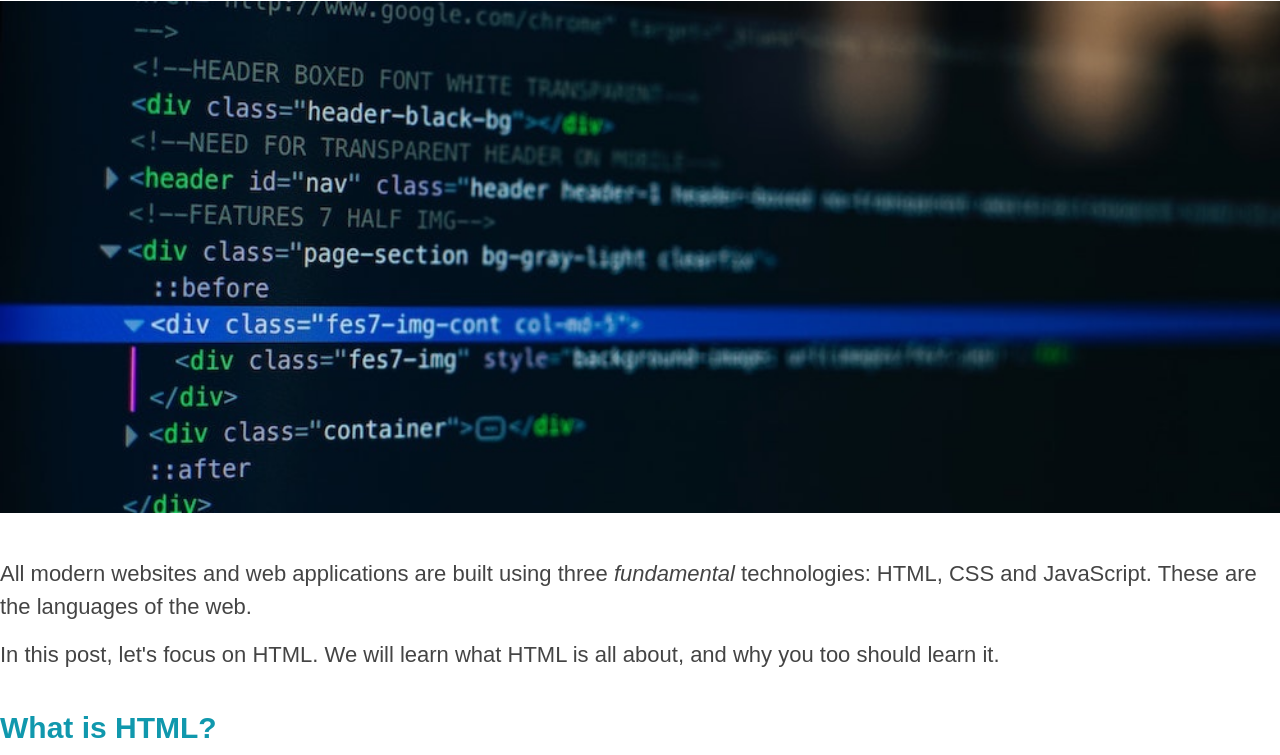
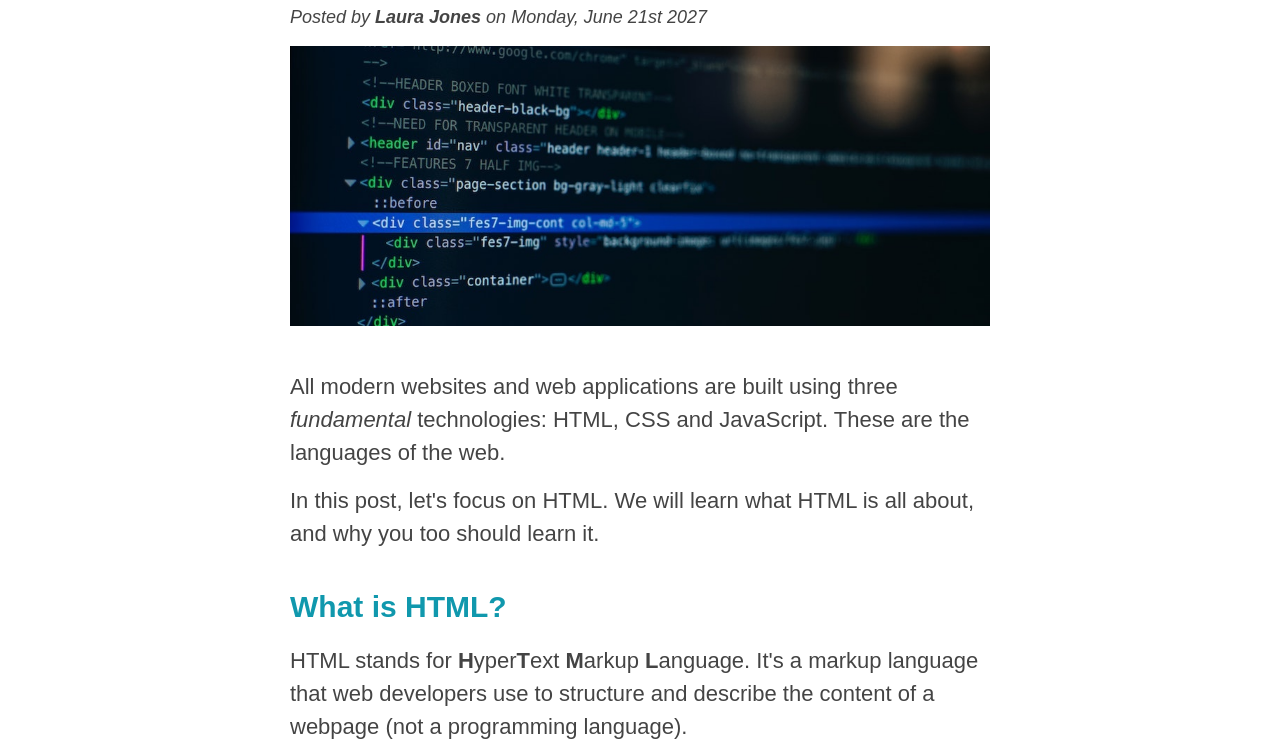
Before and after one commit to Coo1PeR/html-css-course, a plain HTML site: page 03-CSS-Fundamentals/index.html in a window 1280 px wide. Shown: the part 353-1108 px from the top of the page. Drawn offline with Linux system fonts and the light colour scheme.

Commit message:
037 centering page

```diff
--- a/03-CSS-Fundamentals/index.html
+++ b/03-CSS-Fundamentals/index.html
@@ -8,6 +8,7 @@
 
 	<body>
 
+		<div class="main-container">
 			<header class="main-header">
 				<h1>📘 The Code Magazine</h1>
 
@@ -52,7 +53,8 @@
 				</p>
 
 				<p>
-				In this post, let's focus on HTML. We will learn what HTML is all about,
+					In this post, let's focus on HTML. We will learn what HTML is all
+					about,
 					and why you too should learn it.
 				</p>
 
@@ -65,7 +67,8 @@
 				</p>
 				<p>
 					HTML consists of elements that describe different types of content:
-				paragraphs, links, headings, images, video, etc. Web browsers understand
+					paragraphs, links, headings, images, video, etc. Web browsers
+					understand
 					HTML and render HTML code as websites.
 				</p>
 				<p>In HTML, each element is made up of 3 parts:</p>
@@ -88,7 +91,8 @@
 				<h3>Why should you learn HTML?</h3>
 
 				<p>
-				There are countless reasons for learning the fundamental language of the
+					There are countless reasons for learning the fundamental language of
+					the
 					web. Here are 5 of them:
 				</p>
 
@@ -122,7 +126,8 @@
 						<p class="related-author">By Jonas Schmedtmann</p>
 					</li>
 					<li>
-					<img src="img/related-2.jpg" alt="Lightning" width="75" heigth="75"/>
+						<img src="img/related-2.jpg" alt="Lightning" width="75"
+								 heigth="75"/>
 						<a href="#">The Unknown Powers of CSS</a>
 						<p class="related-author">By Jim Dillon</p>
 					</li>
@@ -144,5 +149,8 @@
 					Copyright &copy; 2027 by The Code Magazine.
 				</p>
 			</footer>
+		</div>
+
+
 	</body>
 </html>
--- a/03-CSS-Fundamentals/style.css
+++ b/03-CSS-Fundamentals/style.css
@@ -9,6 +9,11 @@ body {
     font-family: sans-serif;
 
     border-top: #1098ad solid 3px;
+}
+
+.main-container {
+    width: 700px;
+    margin: 0 auto;
 }
 
 .main-header {
```
Lines whose indentation alone changed are shown as unchanged.
